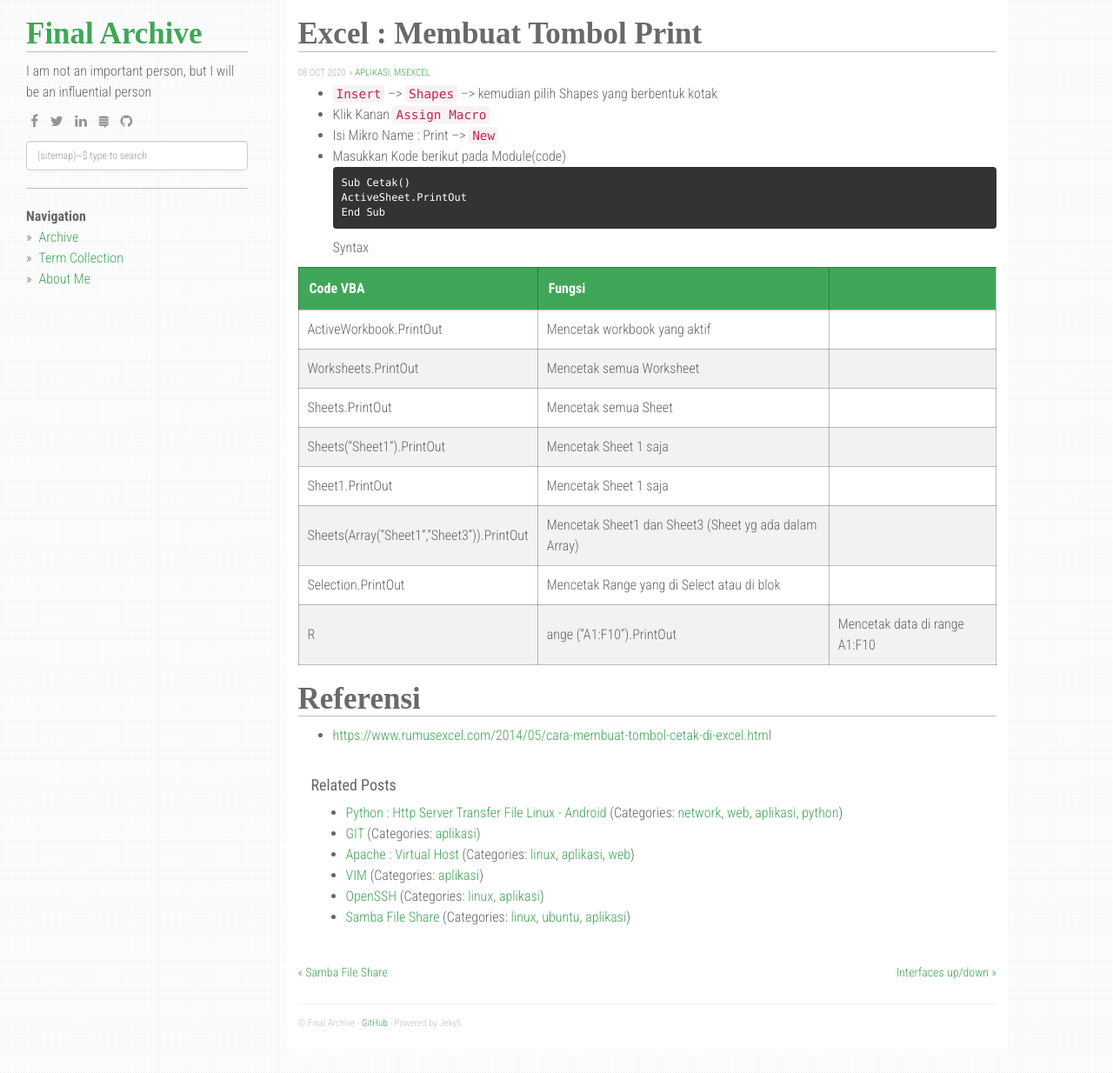
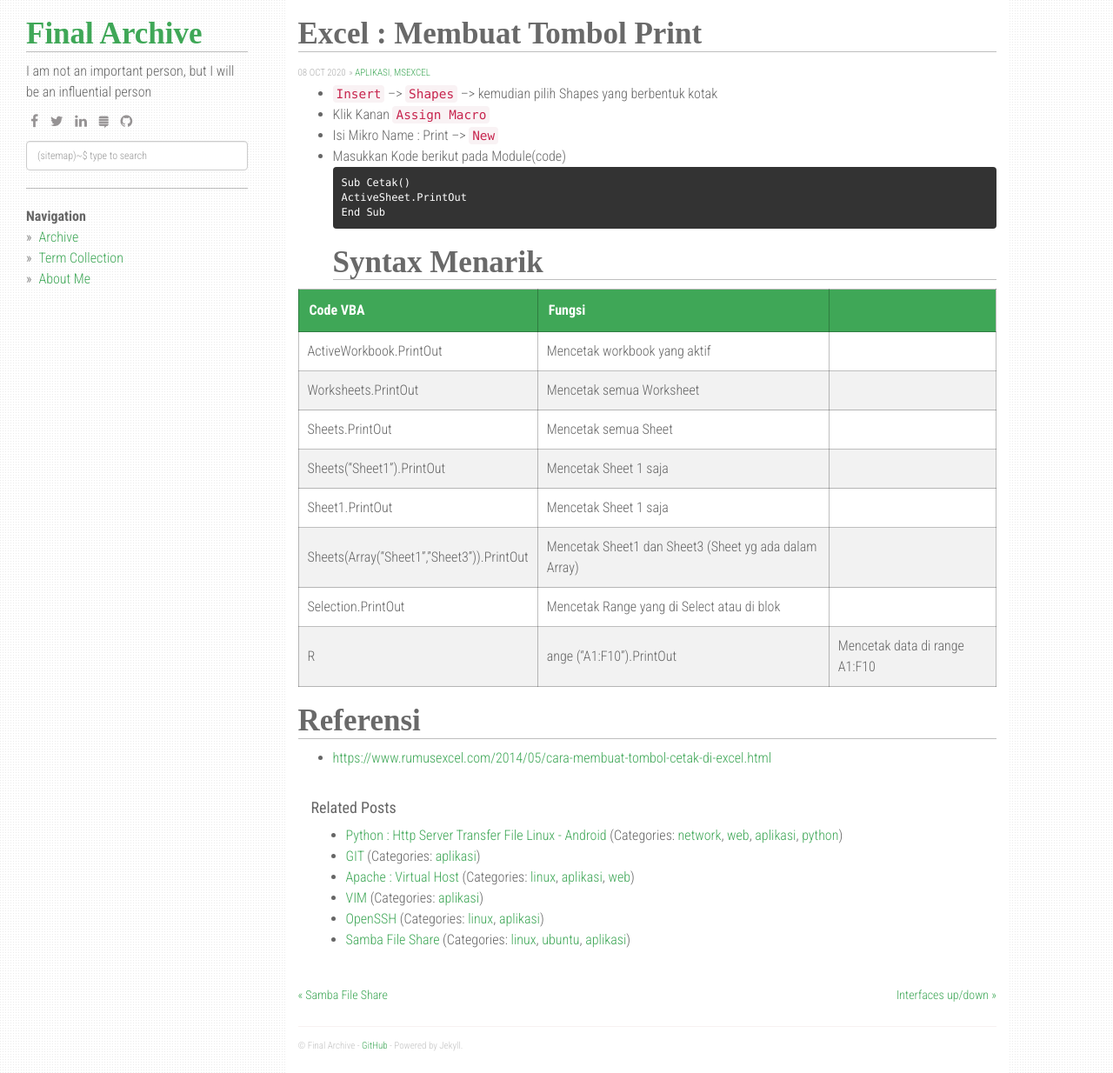
Before and after one commit to finalarchive/finalarchive.github.io, a Jekyll site: the page built from _posts/2020-10-15-Excel-membuat-tombol-print.md, in a window 1280 px wide and 1234 px high. Shown: the whole window at 87% size. Built offline with Jekyll 4.4.1, drawn with Linux system fonts in a browser that asks for light colours; nearby versions of some CDN libraries.

Commit message:
20201015

````diff
--- a/_posts/2020-10-15-Excel-membuat-tombol-print.md
+++ b/_posts/2020-10-15-Excel-membuat-tombol-print.md
@@ -15,7 +15,7 @@ permalink: /:year/:month/:title
   ActiveSheet.PrintOut
   End Sub
    ```
-Syntax
+# Syntax Menarik
 
 |Code VBA |	Fungsi|
 | :--- | :--- |
````
